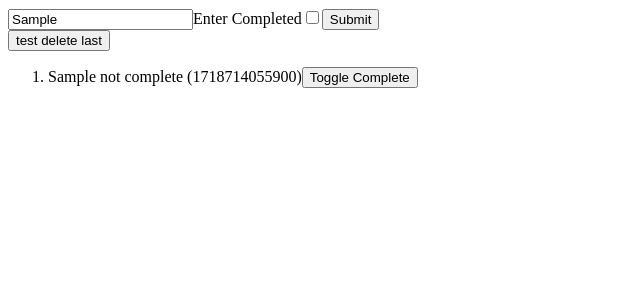
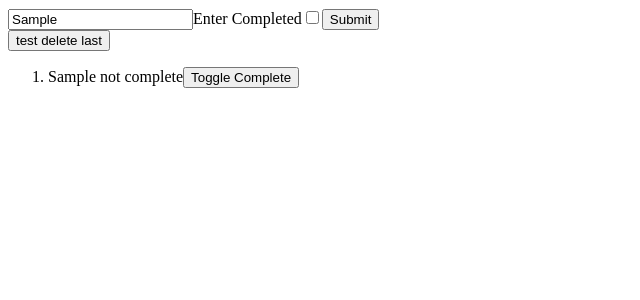
Before and after one commit to AnthonyMellon/ReactCRUD, a React (Create React App) app in the folder my-crud-app/: page / in a window 1280 px wide. Both pictures are taken after typing "Sample" into the empty fields and a click on the button "Submit". Shown: the top 300 px of the page, without its empty margins (0-640 px from the left). Built offline with nearby package versions, Linux system fonts and the light colour scheme.

Commit message:
remove time from entries

```diff
--- a/my-crud-app/src/Components/ListItem.tsx
+++ b/my-crud-app/src/Components/ListItem.tsx
@@ -6,7 +6,7 @@ function ListItem({itemName, completed, time}: {itemName: string, completed: boo
 
     return (
         <li>
-            {itemName} {isComplete ? "complete" : "not complete"} {`(${time})`}
+            {itemName} {isComplete ? "complete" : "not complete"}
             <button onClick={ToggleComplete}>Toggle Complete</button>
         </li>
     );
```
